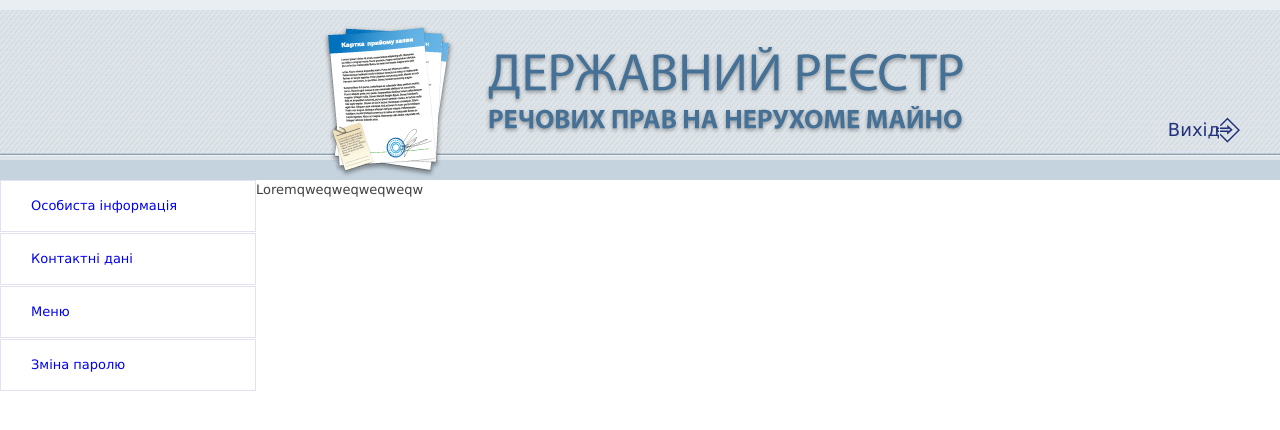
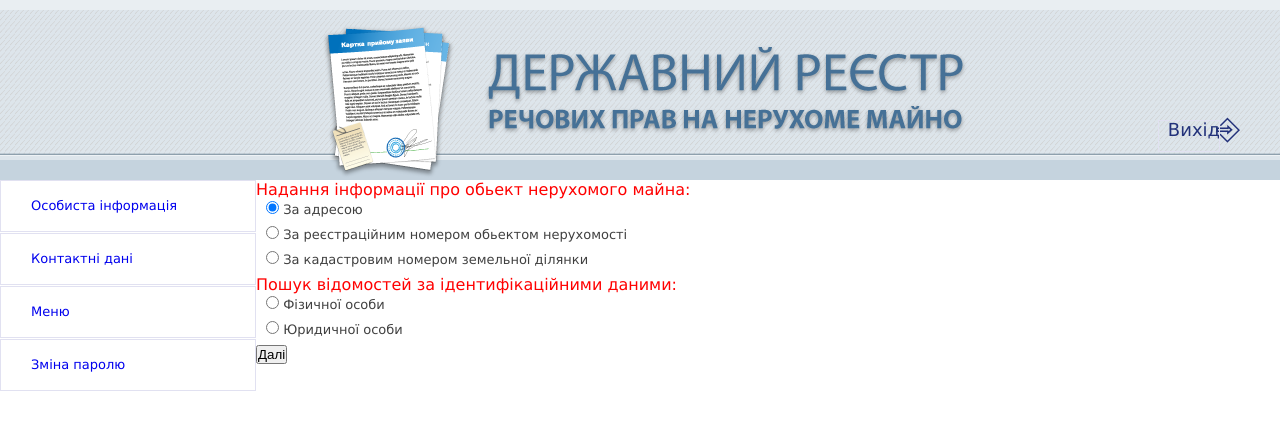
Before and after one commit to antonmazun/kpi, a Django app: template user/templates/get_info_dovidky.html in a window 1280 px wide. Shown: the top 430 px of the page. Run offline with Django 3.2, Linux system fonts and the light colour scheme; the template is opened without the code that fills it, so the values that code supplies are empty.

Commit message:
'search'

```diff
--- /dev/null
+++ b/user/static/css/search.css
@@ -0,0 +1,12 @@
+.help-text
+{
+    margin: 0 auto;
+	font-size: 16px;
+	color: red;
+}
+
+.radio-btn
+{
+	margin-bottom: 5px;
+	margin-left: 10px;
+}
--- /dev/null
+++ b/user/static/js/get_dovidka.js
@@ -0,0 +1,6 @@
+
+$(document).ready(next_step);
+function next_step()
+{
+
+}
--- a/user/templates/get_info_dovidky.html
+++ b/user/templates/get_info_dovidky.html
@@ -1,5 +1,34 @@
 {% extends 'main.html' %}
+{% load static %}
+{% block content_user %}
+<link rel="stylesheet" href="{% static 'css/search.css'%}">
+<script rel="stylesheet" src="{% static 'js/get_dovidka.js'%}"></script>
 
-{% block content_user %}
-<p>Loremqweqweqweqweqw</p>
+{% block content_search %}
+<div class="search-info">
+    <form action="">
+    <p class="help-text">Надання інформації про обьект нерухомого майна: </p>
+    <div class="choices">
+        <div class="radio-btn">
+            <input type="radio" value="adress_choice" name = "get_search" checked> За адресою
+
+        </div>
+        <div class="radio-btn">
+            <input type="radio" value="register_number" name = "get_search"> За реєстраційним номером обьектом нерухомості
+        </div>
+        <div class="radio-btn">
+            <input type="radio" value="kadastr_number" name = "get_search"> За кадастровим номером земельної ділянки
+        </div>
+        <p class="help-text">Пошук відомостей за ідентифікаційними даними: </p>
+        <div class="radio-btn">
+            <input type="radio" value="psysical_person" name = "get_search"> Фізичної особи
+        </div>
+        <div class="radio-btn">
+            <input type="radio" value="legal_person" name = "get_search"> Юридичної особи
+        </div>
+    </div>
+        <button id ='next_step'>Далі</button>
+    </form>
+</div>
 {% endblock %}
+{% endblock %}
--- a/user/urls.py
+++ b/user/urls.py
@@ -11,4 +11,6 @@ urlpatterns = [
     path('get-info-dovidky/<int:id>', views.get_info_dovidky, name='get-info-dovidky'),
     path('change-password/<int:id>', views.change_password, name='change-password'),
     path('logout/', views.logout, name='logout'),
+    path('previous/', views.previous, name='previous'),
+    path('search-for-adress/', views.search_for_adress, name='search-for-adress'),
 ]
```
Also changed, not shown: user/models.py (+11 -8 lines), user/templates/personal_info.html (+12 -0 lines), user/templates/search_adress.html (added, +15 -0 lines), user/views.py (+51 -11 lines), user/migrations/0009_auto_20180529_2231.py (added).
